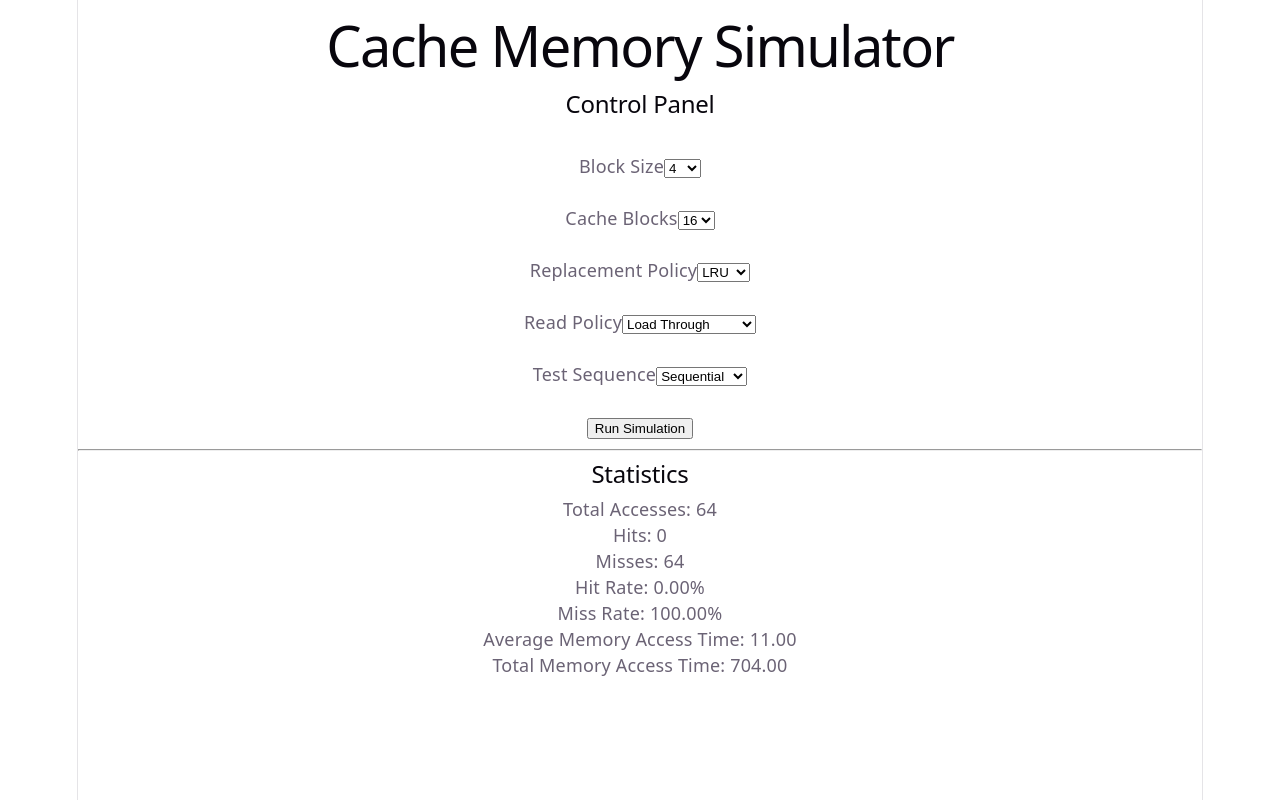
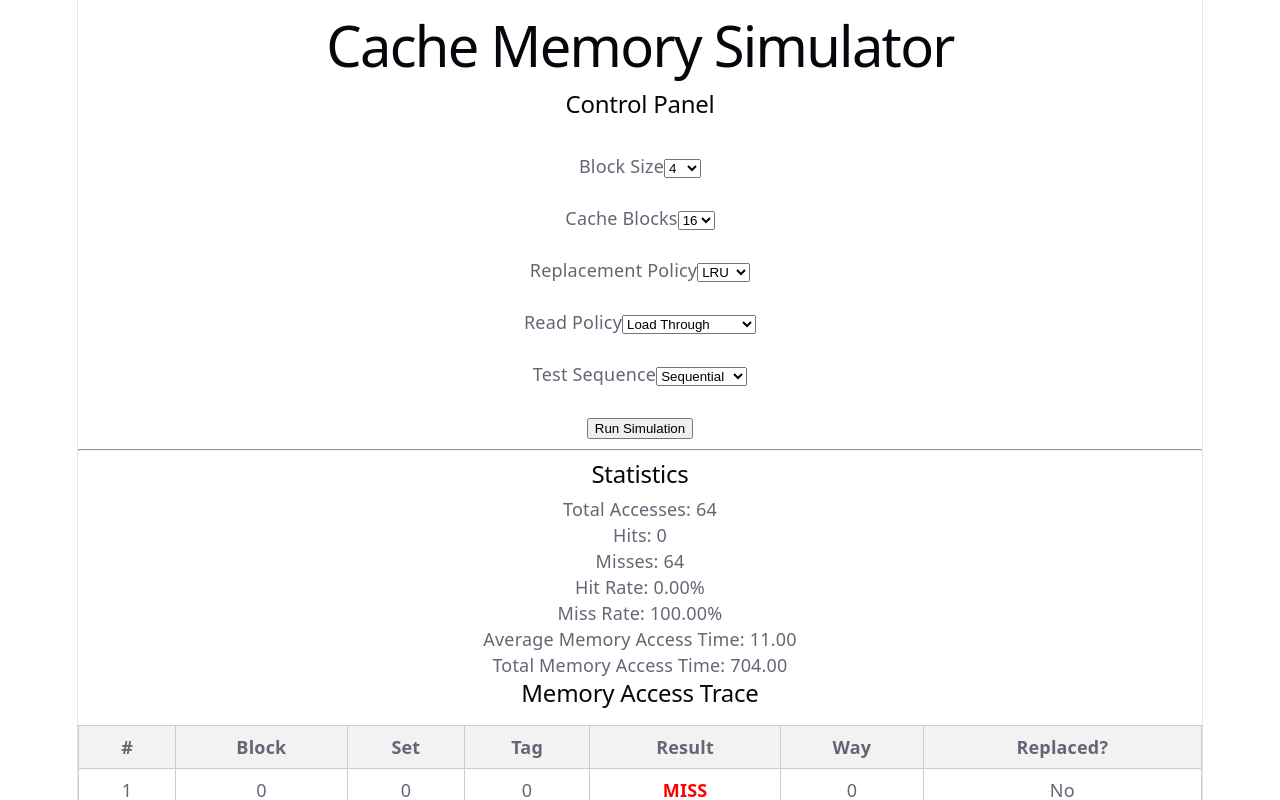
Before and after one commit to limj72/CSARCH2-CaseStudy1-Group2, a React (Vite) app in the folder cache-simulator/: page / in a window 1280 px wide. Both pictures are taken after a click on the button "Run Simulation". Shown: the top 800 px of the page. Built offline with nearby package versions, Linux system fonts and the light colour scheme.

Commit message:
Add trace text log

```diff
--- a/cache-simulator/src/components/ControlPanel.tsx
+++ b/cache-simulator/src/components/ControlPanel.tsx
@@ -11,6 +11,7 @@ import { SequenceTypes } from "../types/SequenceType";
 import type { SimulationResult } from "../types/SimulationResult";
 
 import StatisticsPanel from "./StatisticsPanel";
+import TraceLog from "./TraceLog";
 
 export default function ControlPanel() {
 
@@ -208,6 +209,10 @@ export default function ControlPanel() {
                 statistics={result?.statistics ?? null}
             />
 
+            <TraceLog
+                trace={result?.trace ?? []}
+            />
+
         </div>
 
     );
--- a/cache-simulator/src/components/TraceLog.tsx
+++ b/cache-simulator/src/components/TraceLog.tsx
@@ -1,7 +1,82 @@
-export default function ControlPanel() {
+import type { AccessTrace } from "../types/AccessTrace";
+
+interface TraceLogProps {
+    trace: AccessTrace[];
+}
+
+export default function TraceLog({ trace }: TraceLogProps) {
+
     return (
-        <section>
-            <h2>Trace Log</h2>
-        </section>
+
+        <div>
+
+            <h2>Memory Access Trace</h2>
+
+            {trace.length === 0 ? (
+
+                <p>No simulation has been run.</p>
+
+            ) : (
+
+                <table>
+
+                    <thead>
+
+                        <tr>
+
+                            <th>#</th>
+                            <th>Block</th>
+                            <th>Set</th>
+                            <th>Tag</th>
+                            <th>Result</th>
+                            <th>Way</th>
+                            <th>Replaced?</th>
+
+                        </tr>
+
+                    </thead>
+
+                    <tbody>
+
+                        {trace.map((entry) => (
+
+                            <tr key={entry.accessNumber}>
+
+                                <td>{entry.accessNumber}</td>
+
+                                <td>{entry.result.memoryBlock}</td>
+
+                                <td>{entry.result.setIndex}</td>
+
+                                <td>{entry.result.tag}</td>
+
+                                <td
+                                    style={{
+                                        color: entry.result.hit ? "green" : "red",
+                                        fontWeight: "bold",
+                                    }}
+                                >
+                                    {entry.result.hit ? "HIT" : "MISS"}
+                                </td>
+
+                                <td>{entry.result.way}</td>
+
+                                <td>
+                                    {entry.result.replaced ? "Yes" : "No"}
+                                </td>
+
+                            </tr>
+
+                        ))}
+
+                    </tbody>
+
+                </table>
+
+            )}
+
+        </div>
+
     );
+
 }
--- a/cache-simulator/src/index.css
+++ b/cache-simulator/src/index.css
@@ -109,3 +109,24 @@ code {
   padding: 4px 8px;
   background: var(--code-bg);
 }
+
+table {
+    border-collapse: collapse;
+    width: 100%;
+    margin-top: 1rem;
+}
+
+th,
+td {
+    border: 1px solid #ccc;
+    padding: 8px;
+    text-align: center;
+}
+
+th {
+    background: #f2f2f2;
+}
+
+tbody tr:nth-child(even) {
+    background: #fafafa;
+}
```
